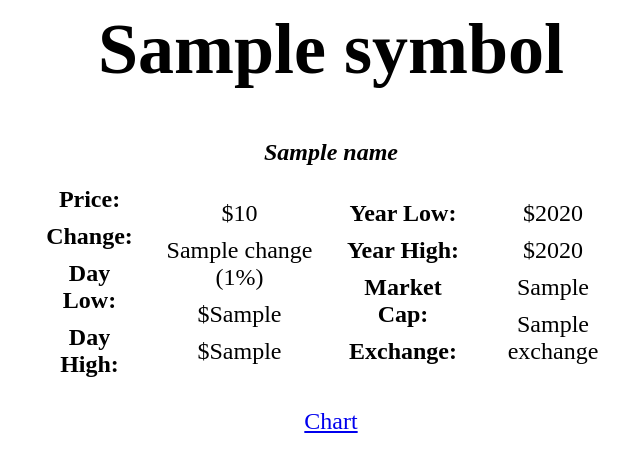
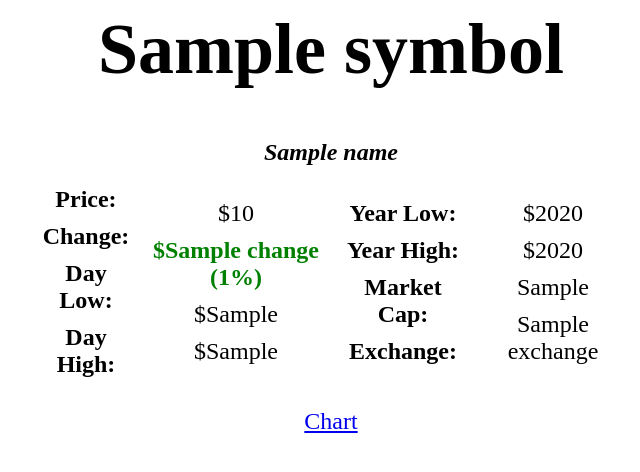
Before and after one commit to trevorpersons/NoCodeKings, a Django app: template financials/templates/stock_info.html in a window 1280 px wide. Shown: the top 472 px of the page, without its empty margins (309-949 px from the left). Run offline with Django 4.2, Linux system fonts and the light colour scheme; the template is opened without the code that fills it: most values are stand-ins (such as "Sample title", 1, 10 or a date in 2020).

Commit message:
added red and green depending on positive or negative number

```diff
--- a/financials/templates/stock_info.html
+++ b/financials/templates/stock_info.html
@@ -56,6 +56,18 @@
     .enlarge {
         font-size: 72px;
     }
+
+    /* Set color based on value of 'change' */
+    .positive {
+        color: green;
+    }
+
+    .negative {
+        color: red;
+    }
+    p.change {
+        font-weight: bold;
+    }
 </style>
 
 <h1 class="enlarge">{{ symbol }}</h1>
@@ -71,7 +83,8 @@
         </div>
         <div class="data">
             <p>&#36;{{ price }}</p>
-            <p>{{ change }} ({{ changesPercentage }}&#37;)</p>
+        <p class="change {% if change < 0 %}negative{% else %}positive{% endif %}">&#36;{{ change }} ({{ changesPercentage}}&#37;)</p>
+            </p>
             <p>&#36;{{ dayLow }}</p>
             <p>&#36;{{ dayHigh }}</p>
         </div>
```
Also changed, not shown: db.sqlite3.
